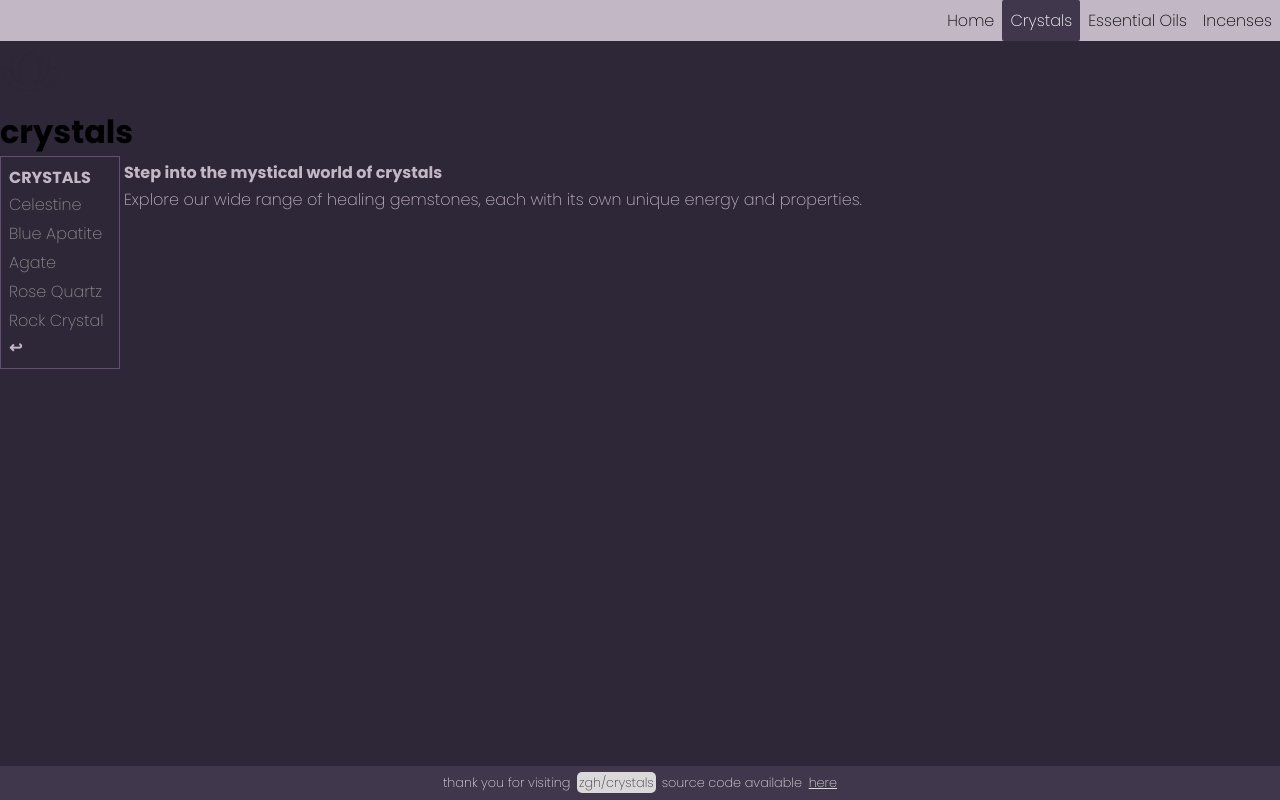
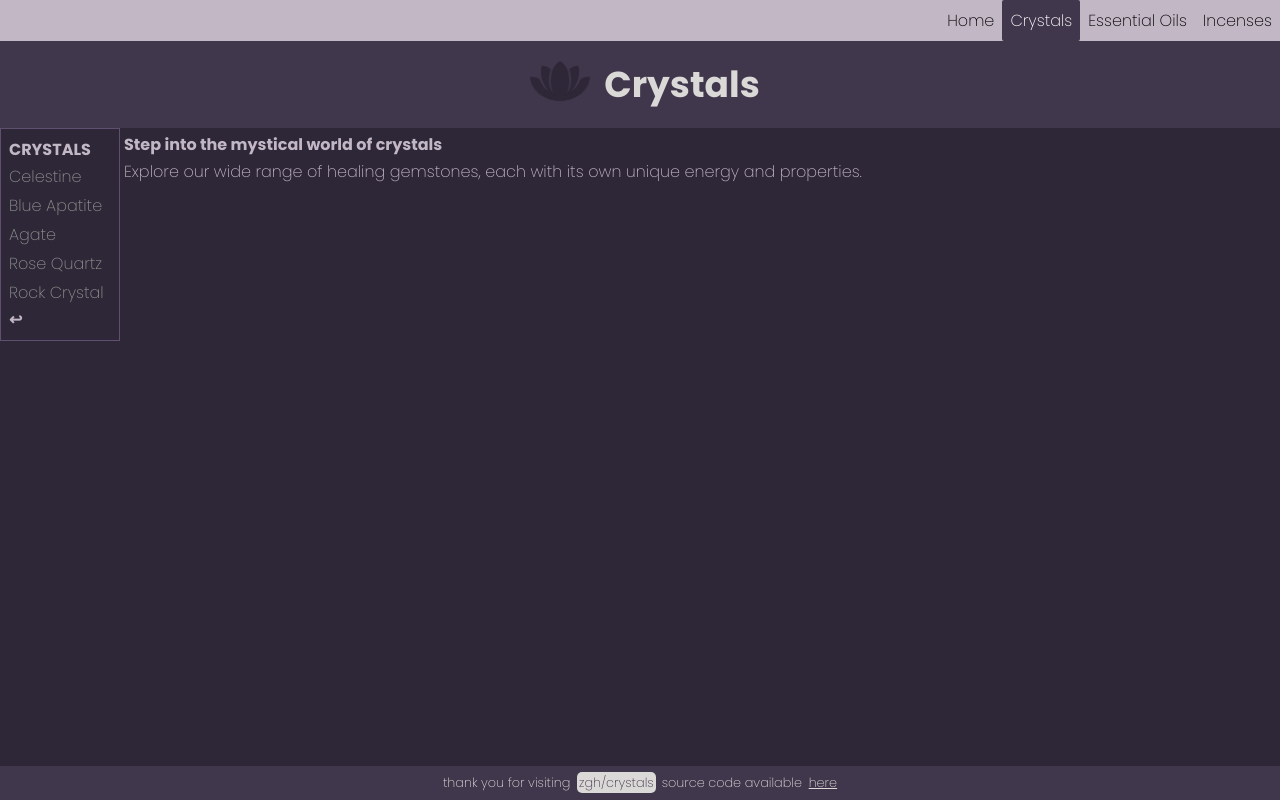
Before and after one commit to blombergalex/gems, a React (Vite) app: page /crystals in a window 1280 px wide. Built offline with nearby package versions, Linux system fonts and the light colour scheme; the HTML template or start-up script is replaced by a standard one.

Commit message:
fix header style reference

```diff
--- a/src/components/Header/index.jsx
+++ b/src/components/Header/index.jsx
@@ -2,8 +2,8 @@ import styles from './Header.module.css'
 
 export const Header = ({category}) => {
   return(
-    <header className='header'>
-      <div  className='logo'><img src="/images/lotus.png" alt='zgh logo' height={60}/></div>
+    <header className={styles.header}>
+      <div  className={styles.logo}><img src="/images/lotus.png" alt='zgh logo' height={60}/></div>
       <h1>{category}</h1>
     </header>
   )
```
